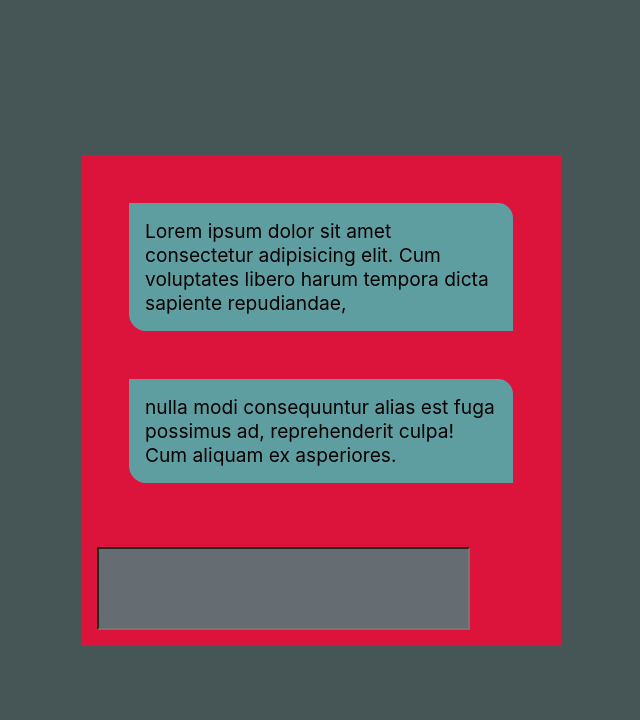
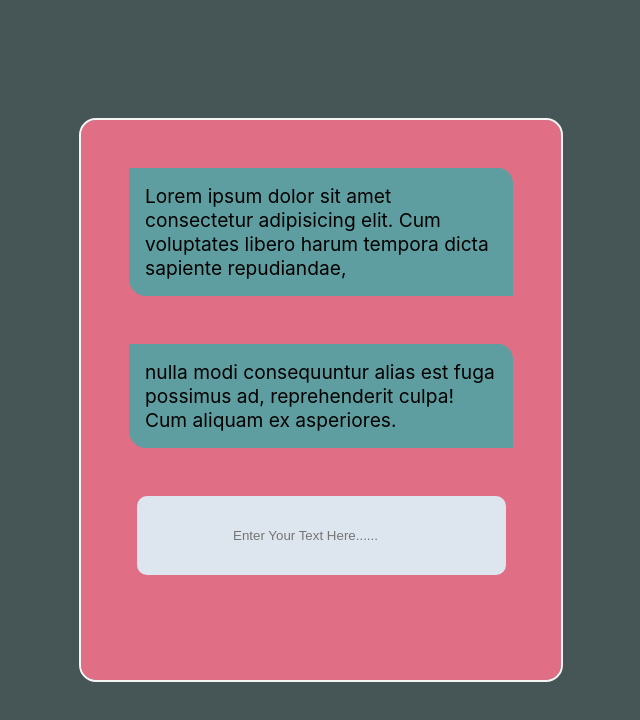
Before and after one commit to codedcrypt/assessment-2, a React (Create React App) app: page / in a window 1280 px wide. Shown: the top 720 px of the page, without its empty margins (319-959 px from the left). Built offline with nearby package versions, Linux system fonts and the light colour scheme.

Commit message:
first commit

```diff
--- a/src/App.css
+++ b/src/App.css
@@ -15,17 +15,22 @@
 }
 
 .wrap{
-  background-color: crimson;
+  background-color: rgb(224, 111, 134);
   justify-content: center;
   width: 30rem;
+  height: 35rem;
+  outline: 2px solid whitesmoke;
+  border-radius: 15px;
 }
 
 input{
   padding: 2rem 6rem;
   align-content: center;
-  margin: 1rem;
-  background-color: rgb(101, 108, 114);
-
+  background-color: rgb(221, 230, 238);
+  margin-left: 3.5rem;
+  margin-bottom: 1rem;
+  border-radius: 10px;
+  border: none;
 }
 p{
   font-size: larger;
--- a/src/component/input.jsx
+++ b/src/component/input.jsx
@@ -2,7 +2,7 @@
 
 const input = () => {
   return (
-    <div className='yes' > <input type="text" /></div>
+    <div className='yes' > <input type="text" placeholder='Enter Your Text Here......' /></div>
   )
 }
 
```
